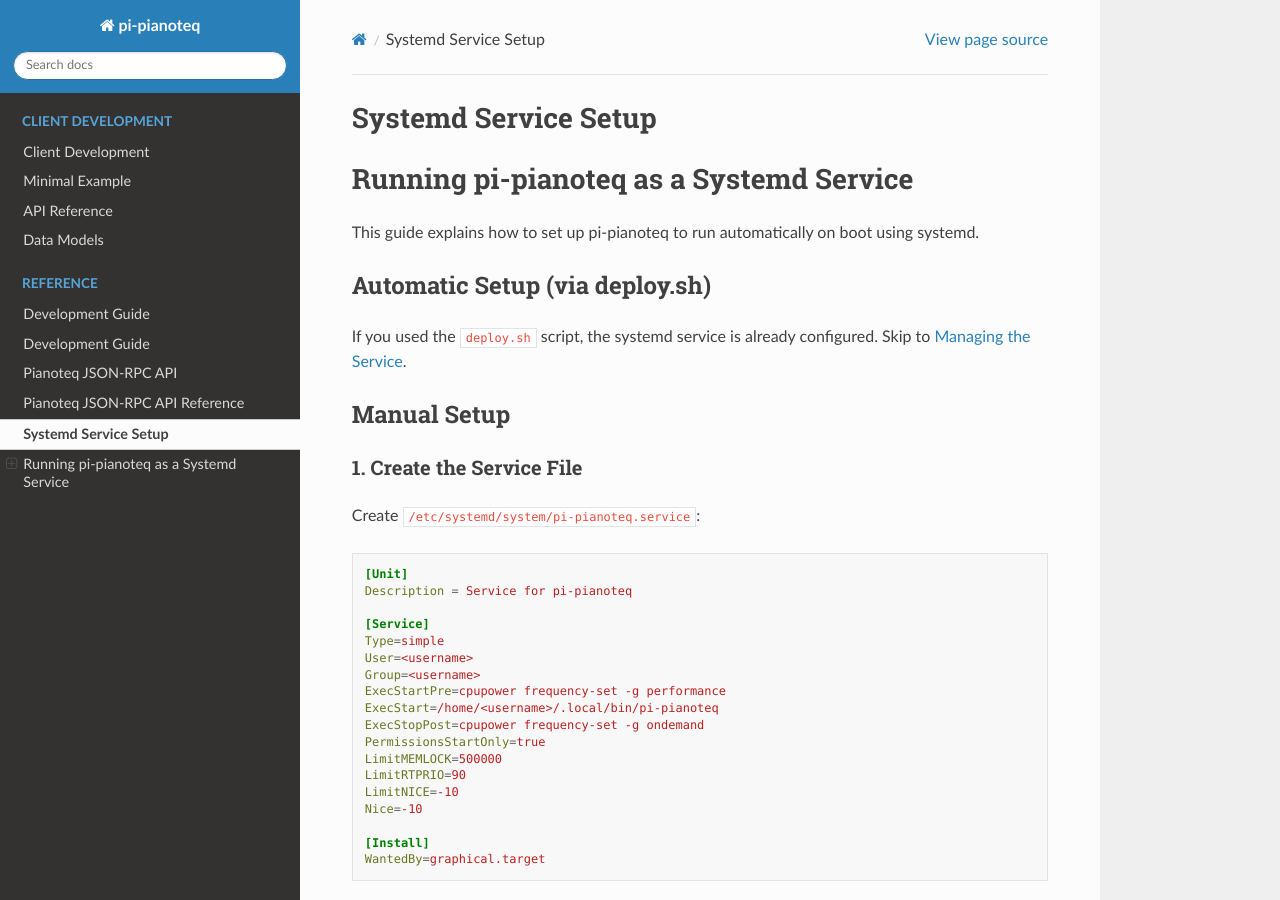
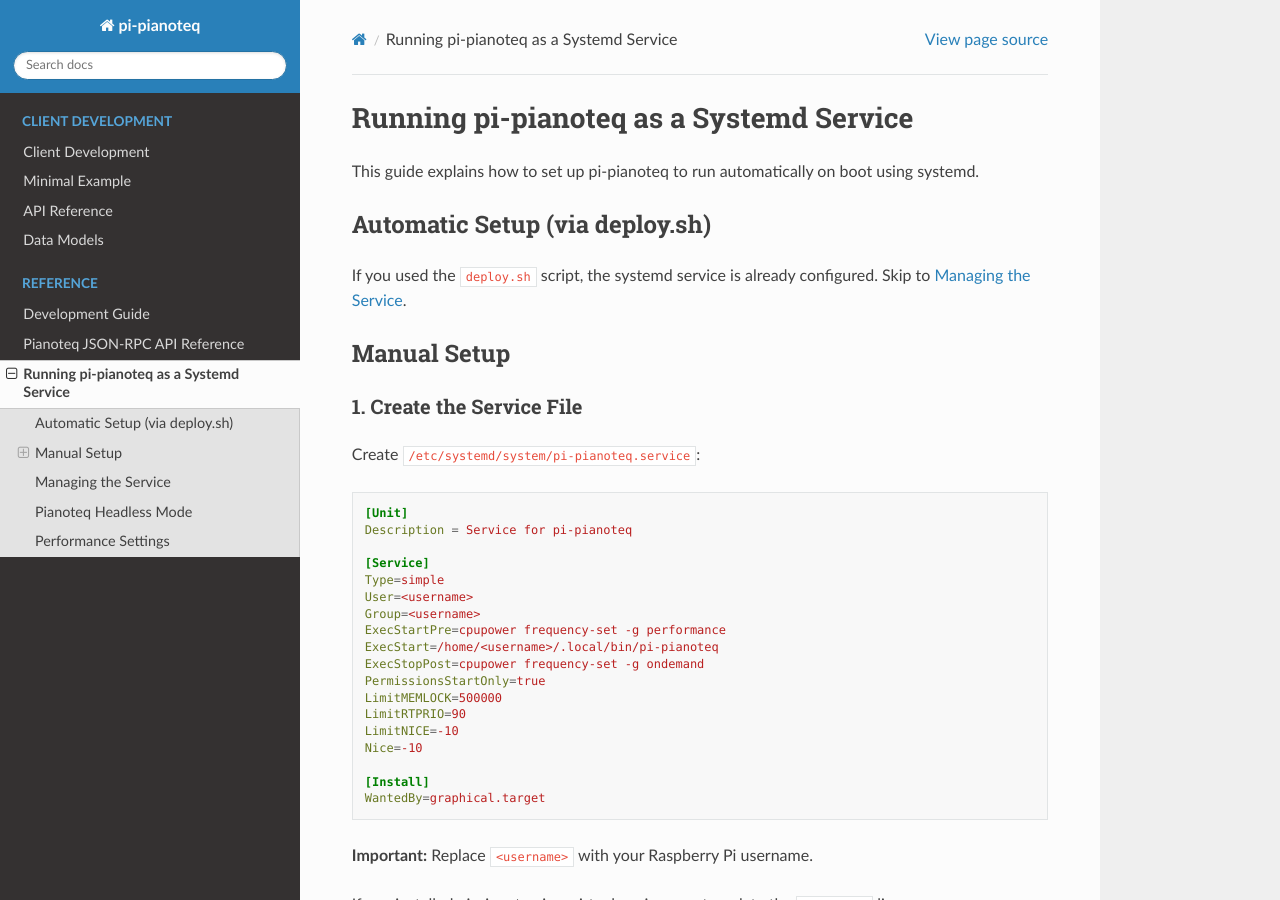
Before and after one commit to tlsim/pi-pianoteq, a Sphinx documentation site: the page built from docs/source/reference/systemd.md, in a window 1280 px wide and 900 px high. Built offline with Sphinx 7.4.7 and the Read the Docs theme 3.1.0, drawn with Linux system fonts in a browser that asks for light colours.

Commit message:
Fix duplicate headings in reference documentation

````diff
--- a/docs/source/reference/development.md
+++ b/docs/source/reference/development.md
@@ -1,4 +1,2 @@
-# Development Guide
-
 ```{include} ../../development.md
 ```
--- a/docs/source/reference/pianoteq-api.md
+++ b/docs/source/reference/pianoteq-api.md
@@ -1,4 +1,2 @@
-# Pianoteq JSON-RPC API
-
 ```{include} ../../pianoteq-api.md
 ```
--- a/docs/source/reference/systemd.md
+++ b/docs/source/reference/systemd.md
@@ -1,4 +1,2 @@
-# Systemd Service Setup
-
 ```{include} ../../systemd.md
 ```
````
